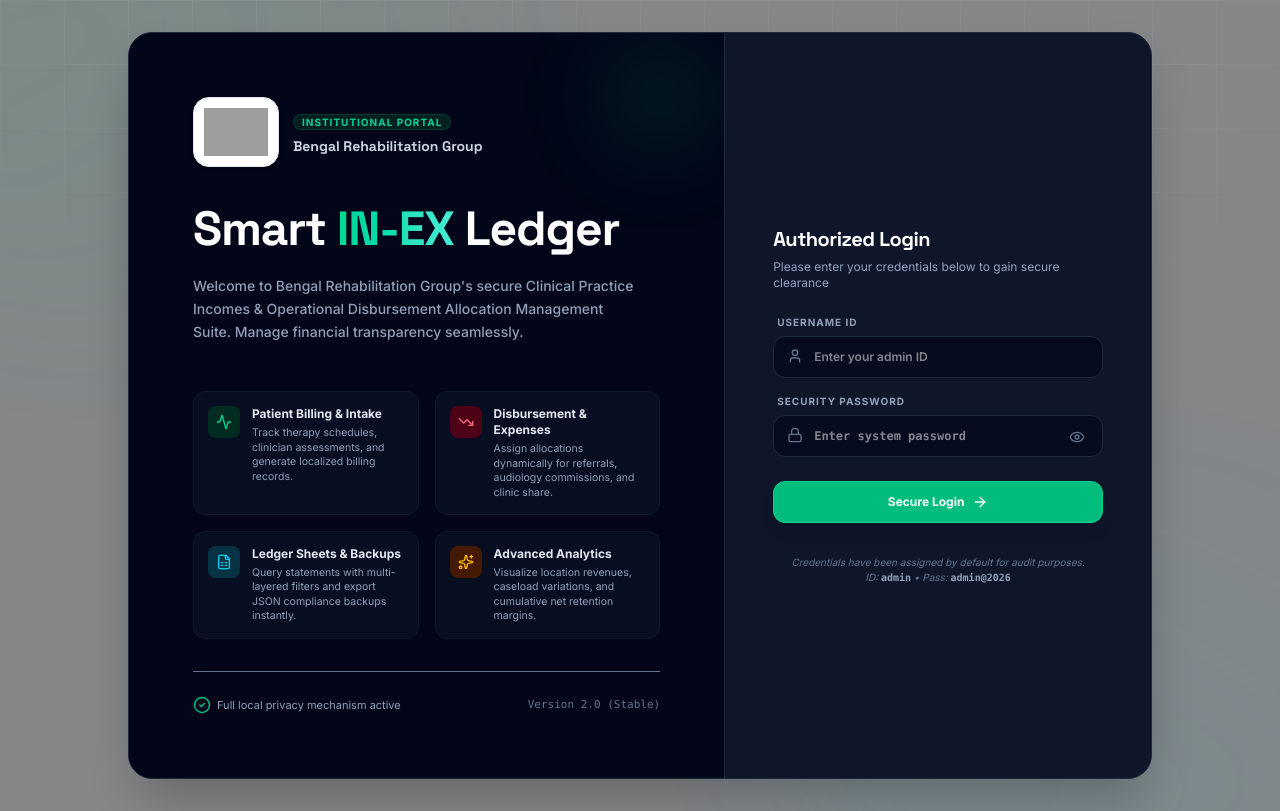
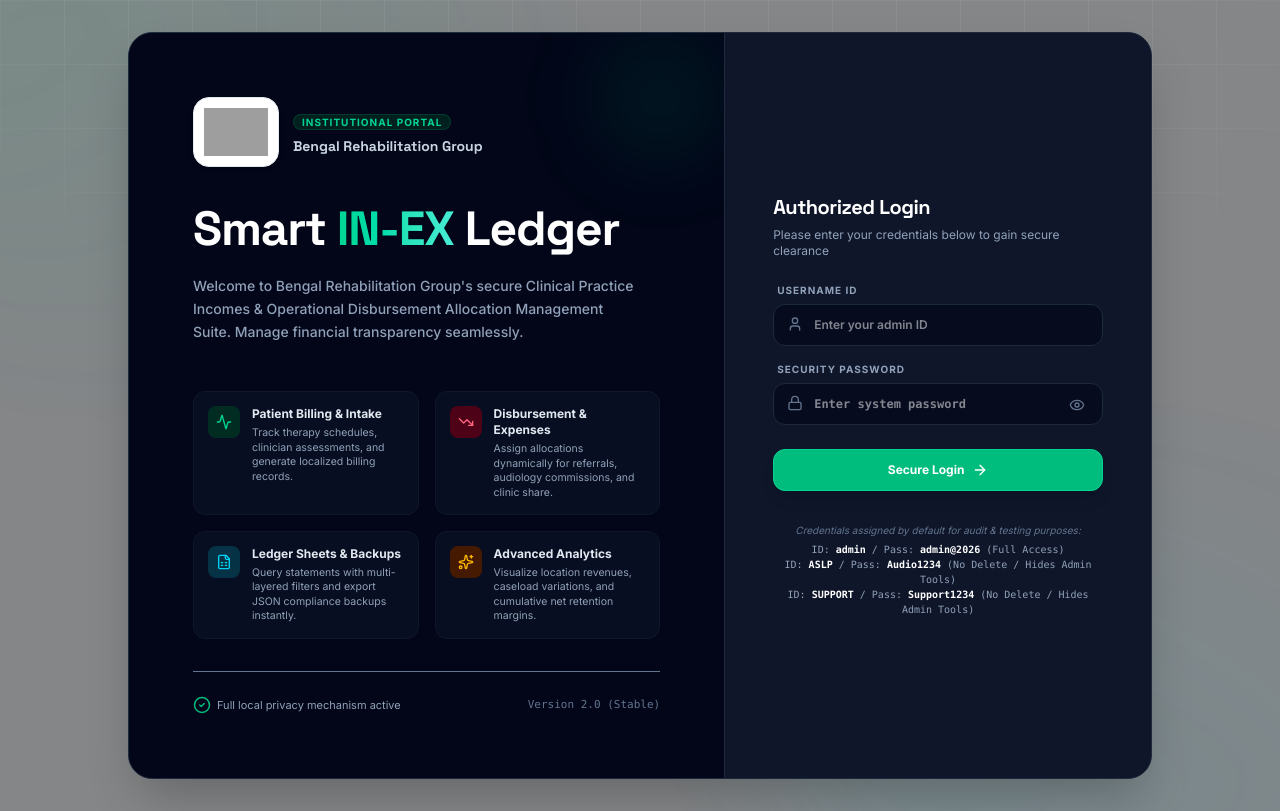
Before and after one commit to avijitmondalbrg-code/brg-smart-in-ex, a React (Vite) app: page / in a window 1280 px wide. Built offline with nearby package versions, Linux system fonts and the light colour scheme; no server answers; grey boxes are pictures that could not be loaded.

Commit message:
feat(auth): implement role-based access control
Introduce user role state to distinguish between admin and limited access roles. Update login, dashboard, and header components to reflect role-specific labels and restrict UI elements based on the authenticated user role.

```diff
--- a/src/App.tsx
+++ b/src/App.tsx
@@ -53,6 +53,15 @@ export default function App() {
       return localStorage.getItem("brg_smart_inex_authorized") === "true";
     } catch (e) {
       return false;
+    }
+  });
+
+  // User role state
+  const [userRole, setUserRole] = useState<string>(() => {
+    try {
+      return localStorage.getItem("brg_smart_inex_user_role") || "admin";
+    } catch (e) {
+      return "admin";
     }
   });
 
@@ -142,20 +151,24 @@ export default function App() {
     }, 4000);
   };
 
-  const handleLoginSuccess = () => {
+  const handleLoginSuccess = (role: string) => {
     try {
       localStorage.setItem("brg_smart_inex_authorized", "true");
+      localStorage.setItem("brg_smart_inex_user_role", role);
     } catch (e) {}
+    setUserRole(role);
     setIsLoggedIn(true);
-    triggerNotification("Clearance granted. Welcome to your ledger space!", "success");
+    triggerNotification(`Clearance granted as ${role}. Welcome to your ledger space!`, "success");
   };
 
   const handleLogout = async () => {
     try {
       await terminateSession();
       localStorage.removeItem("brg_smart_inex_authorized");
+      localStorage.removeItem("brg_smart_inex_user_role");
     } catch (e) {}
     setIsLoggedIn(false);
+    setUserRole("admin");
     triggerNotification("Session terminated securely and signed out.", "info");
   };
 
@@ -374,6 +387,7 @@ export default function App() {
         onImportJSON={handleImportJSON}
         totalEntriesCount={entries.length}
         onLogout={handleLogout}
+        userRole={userRole}
       />
 
       {/* Main Container */}
@@ -461,7 +475,11 @@ export default function App() {
           {entries.length === 0 && (
             <div className="text-xs bg-amber-50 border border-amber-100 p-2.5 rounded-lg flex items-center gap-2 text-amber-800 font-semibold max-w-sm sm:max-w-xs animate-pulse">
               <Sparkles className="w-4 h-4 shrink-0 text-amber-500" />
-              <span>Empty Ledger detected! Click <strong>Load Demo Data</strong> above to test diagnostic trends instantly.</span>
+              {userRole === "admin" ? (
+                <span>Empty Ledger detected! Click <strong>Load Demo Data</strong> above to test diagnostic trends instantly.</span>
+              ) : (
+                <span>Empty Ledger detected! Please report to your system administrator or input fresh recordings.</span>
+              )}
             </div>
           )}
 
@@ -483,7 +501,7 @@ export default function App() {
 
           /* VIEW 1: DIAGNOSTIC ANALYTICS DASHBOARD */
           <div className="animate-fadeIn">
-            <Dashboard entries={entries} />
+            <Dashboard entries={entries} userRole={userRole} />
           </div>
 
         ) : activeTab === "expenses" ? (
@@ -506,6 +524,7 @@ export default function App() {
               onDelete={handleDeleteTrigger}
               onOpenReceipt={(entry) => setReceiptEntry(entry)}
               onDeleteCompletePatientRecords={handleDeleteCompletePatientRecords}
+              userRole={userRole}
             />
           </div>
 
@@ -549,6 +568,7 @@ export default function App() {
                 onDelete={handleDeleteTrigger}
                 onOpenReceipt={(entry) => setReceiptEntry(entry)}
                 onUpdateExpenses={handleUpdateExpenses}
+                userRole={userRole}
               />
             </div>
 
--- a/src/components/Dashboard.tsx
+++ b/src/components/Dashboard.tsx
@@ -25,9 +25,10 @@ import {
 
 interface DashboardProps {
   entries: IncomeEntry[];
+  userRole?: string;
 }
 
-export default function Dashboard({ entries }: DashboardProps) {
+export default function Dashboard({ entries, userRole = "admin" }: DashboardProps) {
   const [startDate, setStartDate] = React.useState<string>("2026-05-01");
   const [endDate, setEndDate] = React.useState<string>("2026-05-31");
 
@@ -409,7 +410,12 @@ export default function Dashboard({ entries }: DashboardProps) {
               <div className="h-60 sm:h-72 flex flex-col items-center justify-center text-center p-6 bg-slate-50 rounded-lg border border-dashed border-slate-200">
                 <PieIcon className="w-10 h-10 text-slate-300 animate-pulse mb-2" />
                 <p className="text-xs font-semibold text-slate-600">None to visualize</p>
-                <p className="text-[11px] text-slate-400 max-w-xs mt-1">Please insert fresh income recordings or use the "Load Demo Data" utility above to unlock dashboards instantly.</p>
+                <p className="text-[11px] text-slate-400 max-w-xs mt-1">
+                  {userRole === "admin"
+                    ? `Please insert fresh income recordings or use the "Load Demo Data" utility above to unlock dashboards instantly.`
+                    : `Please insert fresh income recordings to unlock dashboards instantly.`
+                  }
+                </p>
               </div>
             ) : (
               <div className="relative">
--- a/src/components/Header.tsx
+++ b/src/components/Header.tsx
@@ -22,6 +22,7 @@ interface HeaderProps {
   onImportJSON: (e: React.ChangeEvent<HTMLInputElement>) => void;
   totalEntriesCount: number;
   onLogout?: () => void;
+  userRole?: string;
 }
 
 export default function Header({
@@ -30,7 +31,8 @@ export default function Header({
   onExportJSON,
   onImportJSON,
   totalEntriesCount,
-  onLogout
+  onLogout,
+  userRole = "admin"
 }: HeaderProps) {
   // Setup standard high-fidelity Indian Standard Time format
   const getISTTime = () => {
@@ -96,6 +98,12 @@ export default function Header({
           {/* Quick Metrics and Actions */}
           <div className="flex flex-wrap items-center gap-2 sm:gap-3">
 
+            {/* Active User Label Badge */}
+            <div className="flex items-center gap-1.5 bg-emerald-50 border border-emerald-200/60 rounded-lg px-3 py-1.5 text-xs text-emerald-800 font-extrabold select-none">
+              <span className="w-2 h-2 rounded-full bg-emerald-500 animate-pulse block"></span>
+              <span className="font-sans">Role: <span className="text-emerald-700 font-mono text-[11px] tracking-wide font-extrabold">{userRole.toUpperCase()}</span></span>
+            </div>
+
             {/* Live Clock / User info */}
             <div className="hidden lg:flex items-center gap-2 bg-slate-50 border border-slate-200 rounded-lg px-3 py-1.5 text-xs text-slate-600 font-mono">
               <Clock className="w-3.5 h-3.5 text-slate-400" />
@@ -104,7 +112,7 @@ export default function Header({
 
             {/* Backups & Actions */}
             <div className="flex items-center gap-2 w-full sm:w-auto mt-1 sm:mt-0">
-              {totalEntriesCount === 0 && (
+              {userRole === "admin" && totalEntriesCount === 0 && (
                 <button
                   type="button"
                   onClick={onLoadDemo}
@@ -117,7 +125,7 @@ export default function Header({
                 </button>
               )}
 
-              {totalEntriesCount > 0 && (
+              {userRole === "admin" && totalEntriesCount > 0 && (
                 <button
                   type="button"
                   onClick={onClearAll}
@@ -130,6 +138,8 @@ export default function Header({
                 </button>
               )}
 
+              {userRole === "admin" && (
+                <>
                   <button
                     type="button"
                     onClick={onExportJSON}
@@ -155,6 +165,8 @@ export default function Header({
                       className="hidden"
                     />
                   </label>
+                </>
+              )}
 
               {onLogout && (
                 <button
--- a/src/components/LoginCover.tsx
+++ b/src/components/LoginCover.tsx
@@ -21,7 +21,7 @@ import {
 } from "lucide-react";
 
 interface LoginCoverProps {
-  onLoginSuccess: () => void;
+  onLoginSuccess: (role: string) => void;
 }
 
 export default function LoginCover({ onLoginSuccess }: LoginCoverProps) {
@@ -42,10 +42,20 @@ export default function LoginCover({ onLoginSuccess }: LoginCoverProps) {
       const trimmedUser = username.trim();
       const trimmedPass = password.trim();
 
+      let matchedRole: string | null = null;
       if (trimmedUser === "admin" && trimmedPass === "admin@2026") {
+        matchedRole = "admin";
+      } else if (trimmedUser.toUpperCase() === "ASLP" && trimmedPass === "Audio1234") {
+        matchedRole = "ASLP";
+      } else if (trimmedUser.toUpperCase() === "SUPPORT" && trimmedPass === "Support1234") {
+        matchedRole = "SUPPORT";
+      }
+
+      if (matchedRole) {
         setSuccessAnimation(true);
+        const roleToPass = matchedRole;
         setTimeout(() => {
-          onLoginSuccess();
+          onLoginSuccess(roleToPass);
           setIsSubmitting(false);
         }, 800);
       } else {
@@ -262,8 +272,16 @@ export default function LoginCover({ onLoginSuccess }: LoginCoverProps) {
             {/* Helpful hint footer box */}
             <div className="pt-2 text-center">
               <p className="text-[10px] text-slate-500 italic max-w-xs mx-auto leading-normal">
-                Credentials have been assigned by default for audit purposes.<br />
-                ID: <strong className="text-slate-400 not-italic font-mono">admin</strong> &bull; Pass: <strong className="text-slate-400 not-italic font-mono">admin@2026</strong>
+                Credentials assigned by default for audit &amp; testing purposes:<br />
+                <span className="not-italic block mt-1 font-mono text-slate-400">
+                  ID: <strong className="text-white">admin</strong> / Pass: <strong className="text-white">admin@2026</strong> (Full Access)
+                </span>
+                <span className="not-italic block font-mono text-slate-400">
+                  ID: <strong className="text-white">ASLP</strong> / Pass: <strong className="text-white">Audio1234</strong> (No Delete / Hides Admin Tools)
+                </span>
+                <span className="not-italic block font-mono text-slate-400">
+                  ID: <strong className="text-white">SUPPORT</strong> / Pass: <strong className="text-white">Support1234</strong> (No Delete / Hides Admin Tools)
+                </span>
               </p>
             </div>
 
--- a/src/components/PatientsDatabase.tsx
+++ b/src/components/PatientsDatabase.tsx
@@ -32,6 +32,7 @@ interface PatientsDatabaseProps {
   onDelete: (id: string) => void;
   onOpenReceipt: (entry: IncomeEntry) => void;
   onDeleteCompletePatientRecords?: (contact: string) => void;
+  userRole?: string;
 }
 
 export default function PatientsDatabase({
@@ -39,7 +40,8 @@ export default function PatientsDatabase({
   onEdit,
   onDelete,
   onOpenReceipt,
-  onDeleteCompletePatientRecords
+  onDeleteCompletePatientRecords,
+  userRole = "admin"
 }: PatientsDatabaseProps) {
   const [searchTerm, setSearchTerm] = useState("");
   const [selectedLocation, setSelectedLocation] = useState("All");
@@ -316,7 +318,7 @@ export default function PatientsDatabase({
                       </div>
 
                       <div className="flex items-center gap-2">
-                        {onDeleteCompletePatientRecords && hasContact && (
+                        {userRole === "admin" && onDeleteCompletePatientRecords && hasContact && (
                           <button
                             type="button"
                             onClick={(e) => {
@@ -423,6 +425,7 @@ export default function PatientsDatabase({
                                         <Edit3 className="w-3.5 h-3.5" />
                                       </button>
 
+                                      {userRole === "admin" && (
                                         <button
                                           onClick={() => onDelete(visit.id)}
                                           className="p-1 text-rose-500 hover:text-rose-700 hover:bg-rose-50 border rounded transition-colors bg-white cursor-pointer"
@@ -430,6 +433,7 @@ export default function PatientsDatabase({
                                         >
                                           <Trash2 className="w-3.5 h-3.5" />
                                         </button>
+                                      )}
                                     </div>
                                   </td>
                                 </tr>
--- a/src/components/TransactionsTable.tsx
+++ b/src/components/TransactionsTable.tsx
@@ -37,6 +37,7 @@ interface TransactionsTableProps {
   onDelete: (id: string) => void;
   onOpenReceipt: (entry: IncomeEntry) => void;
   onUpdateExpenses?: (id: string, expenses: ExpenseDistribution) => void;
+  userRole?: string;
 }
 
 type SortField = "date" | "amountCollected" | "patientName";
@@ -47,7 +48,8 @@ export default function TransactionsTable({
   onEdit,
   onDelete,
   onOpenReceipt,
-  onUpdateExpenses
+  onUpdateExpenses,
+  userRole = "admin"
 }: TransactionsTableProps) {
   // Query Filters State
   const [searchTerm, setSearchTerm] = useState("");
@@ -481,6 +483,7 @@ export default function TransactionsTable({
                           </button>
 
                           {/* Delete */}
+                          {userRole === "admin" && (
                             <button
                               onClick={() => onDelete(e.id)}
                               className="p-1.5 bg-rose-50 text-rose-700 hover:bg-rose-100 border border-rose-200 rounded-md transition-all cursor-pointer"
@@ -489,6 +492,7 @@ export default function TransactionsTable({
                             >
                               <Trash2 className="w-3.5 h-3.5" />
                             </button>
+                          )}
 
                         </div>
                       </td>
@@ -921,6 +925,7 @@ export default function TransactionsTable({
                       <Edit3 className="w-3.5 h-3.5" />
                       <span>Edit</span>
                     </button>
+                    {userRole === "admin" && (
                       <button
                         onClick={() => onDelete(e.id)}
                         className="px-2.5 py-1.5 bg-rose-50 text-rose-700 hover:bg-rose-100 border border-rose-100 rounded-md text-xs font-semibold flex items-center gap-1.5"
@@ -928,6 +933,7 @@ export default function TransactionsTable({
                         <Trash2 className="w-3.5 h-3.5" />
                         <span>Delete</span>
                       </button>
+                    )}
                   </div>
 
                 </div>
```
Lines whose indentation alone changed are shown as unchanged.
